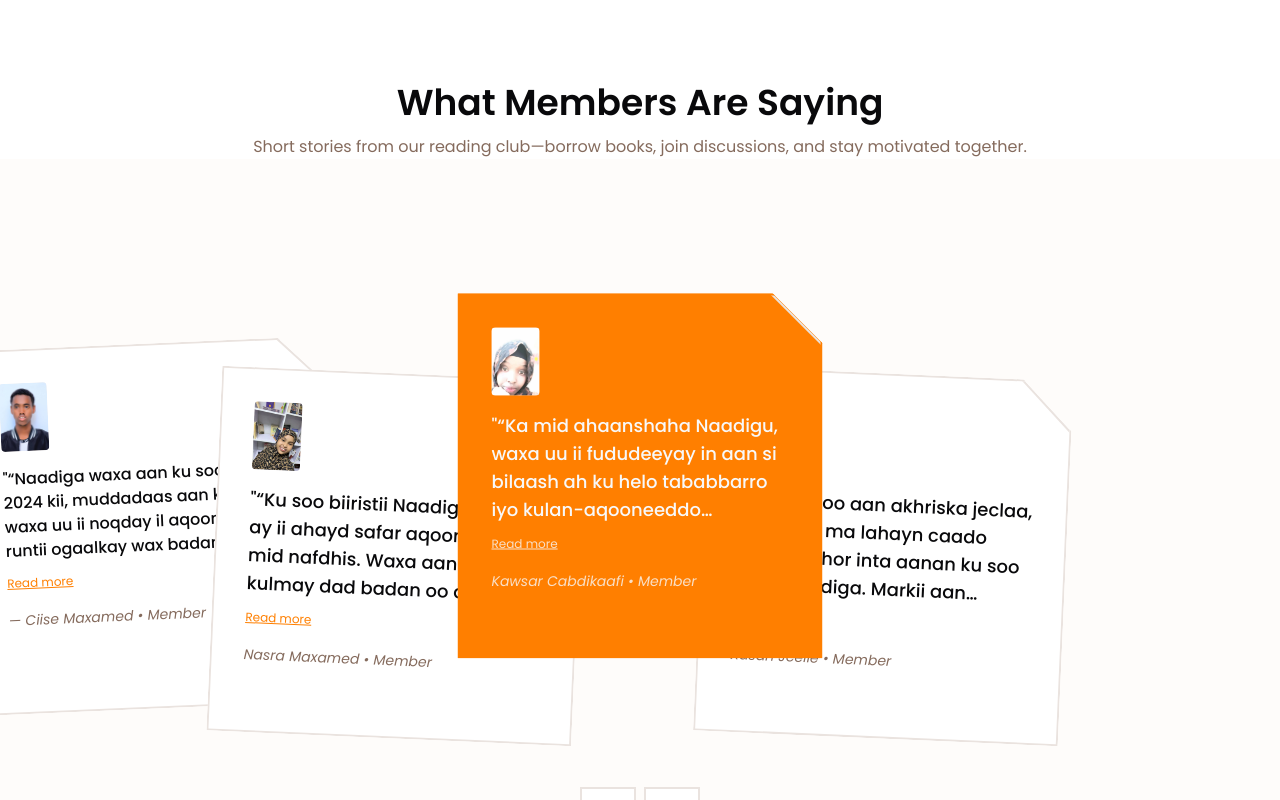
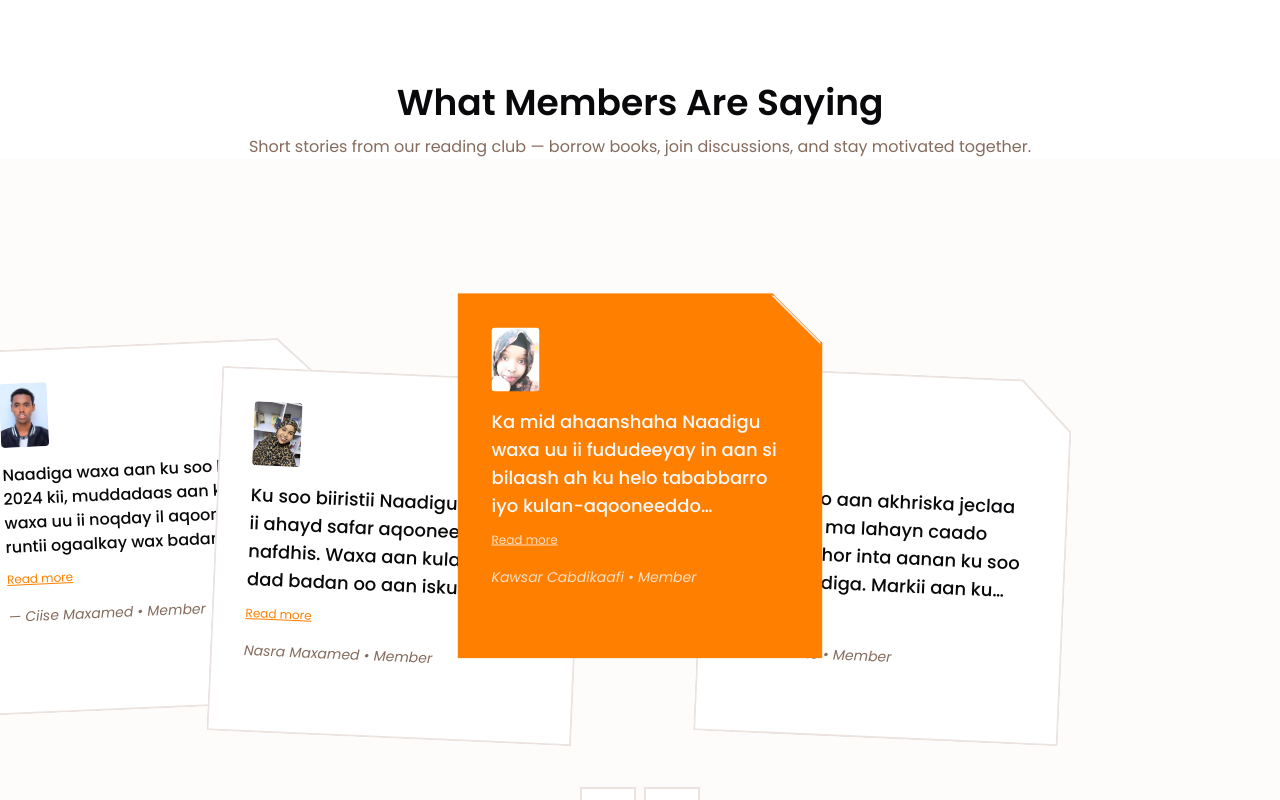
Before and after one commit to Amin365/JJU, a React (Vite) app in the folder frontend/: page / in a window 1280 px wide. Shown: the part 2080-2880 px from the top of the page. Built offline with nearby package versions, Linux system fonts and the light colour scheme.

Commit message:
corrected some testomainls sentences

```diff
--- a/frontend/src/components/Blogs/BlogEdit.jsx
+++ b/frontend/src/components/Blogs/BlogEdit.jsx
@@ -13,6 +13,7 @@ const AVAILABLE_TAGS = [
   "Saynis",
   "Taariikh",
   "Sheeko Faneed",
+  "Sheeko Gaaban",
   "Suugan",
   "Technology",
   "Buug Sookoobid",
--- a/frontend/src/components/Homepage/Faq.jsx
+++ b/frontend/src/components/Homepage/Faq.jsx
@@ -26,7 +26,7 @@ export default function ScrollFAQAccordion({
       id: 1,
       question: "How do I join the Reading Club?",
       answer:
-        "1.Registration takes place for a short period, so you should stay updated when it is announced on the Club’s social media platforms.",
+        "Registration takes place for a short period, so you should stay updated when it is announced on the Club’s social media platforms.",
     },
     {
       id: 2,
--- a/frontend/src/components/Homepage/Footer.jsx
+++ b/frontend/src/components/Homepage/Footer.jsx
@@ -71,7 +71,7 @@ export default function Footer({clubLogoSrc}) {
 
             <span className="text-base font-semibold">
 
-            Naadiga Akhriska iyo Qoralka ee Jaamacada Jigjiga</span>
+            Naadiga Akhriska iyo Qoralka  Jaamacada Jigjiga</span>
           </div>
 
           <p className="text-muted-foreground mt-2 text-sm">
@@ -79,7 +79,7 @@ export default function Footer({clubLogoSrc}) {
           </p>
 
           <p className="text-muted-foreground mt-6 text-sm">
-            © {new Date().getFullYear()} Naadiga Akhriska iyo Qoralka ee Jaamacada Jigjiga . All rights reserved.
+            © {new Date().getFullYear()} Naadiga Akhriska iyo Qoralka  Jaamacada Jigjiga . All rights reserved.
           </p>
         </AnimatedContainer>
 
--- a/frontend/src/components/Homepage/Testomial.jsx
+++ b/frontend/src/components/Homepage/Testomial.jsx
@@ -4,45 +4,48 @@ import { cn } from "@/lib/utils";
 
 const SQRT_5000 = Math.sqrt(5000);
 
-// Reading-club mock data
+/* ---------------- MOCK DATA ---------------- */
 
 const MOCK_TESTIMONIALS = [
   {
-    tempId: 0,
+    id: 0,
     testimonial:
-      "“Naadiga waxa aan ku soo biiray 2024 kii, muddadaas aan ku jiray waxa uu ii noqday il aqooneed, oo runtii ogaalkay wax badan ku darsatay, maaddaama aan si bilaash Maktabaddiisa uga dhex helay buug haddii meel kale aan u raadsan lahaa qiima badan iigu kici lahayd.”",
+      "Naadiga waxa aan ku soo biiray 2024 kii, muddadaas aan ku jiray waxa uu ii noqday il aqooneed, oo runtii ogaalkay wax badan ku darsatay, maaddaama aan si bilaash Maktabaddiisa uga dhex helay buug haddii meel kale aan u raadsan lahaa qiima badan iigu kici lahayd.",
     by: "— Ciise Maxamed • Member",
     imgSrc: "/testomial/ciise.jpg",
   },
   {
-    tempId: 1,
+    id: 1,
     testimonial:
-      "“Ku soo biiristii Naadigu waxa ay ii ahayd safar aqooneed iyo mid nafdhis. Waxa aan kula kulmay dad badan oo aan isku jiho u soconno, waxaa ku korodhay xirfaddayda dad la shaqaynta, waxaana ku kobcay aqoontayda guud.”",
+      "Ku soo biiristii Naadigu waxa ay ii ahayd safar aqooneed iyo mid nafdhis. Waxa aan kula kulmay dad badan oo aan isku jiho u soconno, waxaa ku korodhay xirfaddayda dad la shaqaynta, waxaana ku kobcay aqoontayda guud.",
     by: "Nasra Maxamed • Member",
     imgSrc: "/testomial/nasra.jpg",
   },
   {
-    tempId: 2,
+    id: 2,
     testimonial:
-      "“Ka mid ahaanshaha Naadigu, waxa uu ii fududeeyay in aan si bilaash ah ku helo tababbarro iyo kulan-aqooneeddo xirfadahayga nololeed wax weyn ku darsaday.”",
+      "Ka mid ahaanshaha Naadigu waxa uu ii fududeeyay in aan si bilaash ah ku helo tababbarro iyo kulan-aqooneeddo xirfadahayga nololeed wax weyn ku darsaday.",
     by: "Kawsar Cabdikaafi • Member",
     imgSrc: "/testomial/kawsar.jpg",
   },
   {
-    tempId: 3,
+    id: 3,
     testimonial:
-      "“Inkasta oo aan akhriska jeclaa, haddana ma lahayn caado akhris ka hor inta aanan ku soo biirin Naadiga. Markii aan Naadiga ku soo biiray waxaan yeeshay caado akhris maaddaama aan soo dhexgalay degaan akhris oo igu riixayay in aan wax akhriyo.”",
+      "Inkasta oo aan akhriska jeclaa haddana ma lahayn caado akhris ka hor inta aanan ku soo biirin Naadiga. Markii aan ku biiray waxaan yeeshay caado akhris sababtoo ah degaan akhris ayaa igu dhiirrigeliyay.",
     by: "Xasan Jeelle • Member",
     imgSrc: "/testomial/xasan.jpg",
   },
 ];
 
+/* ---------------- HELPERS ---------------- */
 
-function autoFontSize(textLength) {
-  if (textLength > 400) return "text-sm";
-  if (textLength > 250) return "text-base";
+function autoFontSize(len) {
+  if (len > 400) return "text-sm";
+  if (len > 250) return "text-base";
   return "text-lg";
 }
+
+/* ---------------- CARD ---------------- */
 
 function TestimonialCard({ position, testimonial, handleMove, cardSize }) {
   const isCenter = position === 0;
@@ -56,8 +59,8 @@ function TestimonialCard({ position, testimonial, handleMove, cardSize }) {
       ref={cardRef}
       onClick={() => handleMove(position)}
       className={cn(
-        "absolute mt-8 left-1/2 top-1/2 cursor-pointer border-2 p-8 transition-all duration-500 ease-in-out",
-        "overflow-hidden",
+        "absolute mt-8 left-1/2 top-1/2 cursor-pointer border-2 p-8",
+        "transition-all duration-500 ease-in-out overflow-hidden",
         isCenter
           ? "z-10 bg-primary text-primary-foreground border-primary"
           : "z-0 bg-card text-card-foreground border-border hover:border-primary/50"
@@ -65,18 +68,17 @@ function TestimonialCard({ position, testimonial, handleMove, cardSize }) {
       style={{
         width: cardSize,
         minHeight: cardSize,
-        height: "auto",
-        transition: "all 0.6s cubic-bezier(0.4, 0, 0.2, 1)",
-        clipPath: `polygon(50px 0%, calc(100% - 50px) 0%, 100% 50px, 100% 100%, calc(100% - 50px) 100%, 50px 100%, 0 100%, 0 0)`,
         transform: `
           translate(-50%, -50%)
           translateX(${(cardSize / 1.5) * position}px)
           translateY(${isCenter ? -65 : position % 2 ? 15 : -15}px)
           rotate(${isCenter ? 0 : position % 2 ? 2.5 : -2.5}deg)
         `,
+        clipPath:
+          "polygon(50px 0%, calc(100% - 50px) 0%, 100% 50px, 100% 100%, calc(100% - 50px) 100%, 50px 100%, 0 100%, 0 0)",
         boxShadow: isCenter
           ? "0px 8px 0px 4px hsl(var(--border))"
-          : "0px 0px 0px 0px transparent",
+          : "none",
       }}
     >
       <span
@@ -86,8 +88,8 @@ function TestimonialCard({ position, testimonial, handleMove, cardSize }) {
 
       <img
         src={testimonial.imgSrc}
-        alt={testimonial.by?.split("•")?.[0]?.trim() || "Member"}
-        className="mb-4 h-17 w-12 rounded bg-muted object-cover object-top"
+        alt={testimonial.by}
+        className="mb-4 h-16 w-12 rounded bg-muted object-cover"
         style={{ boxShadow: "3px 3px 0px hsl(var(--background))" }}
       />
 
@@ -95,14 +97,12 @@ function TestimonialCard({ position, testimonial, handleMove, cardSize }) {
         className={cn(
           "font-medium transition-all duration-300",
           textSizeClass,
-          isCenter ? "text-primary-foreground" : "text-foreground",
           !expanded && "line-clamp-4"
         )}
       >
-        "{testimonial.testimonial}"
+        {testimonial.testimonial}
       </h3>
 
-      {/* Read More */}
       {testimonial.testimonial.length > 150 && (
         <button
           onClick={(e) => {
@@ -110,7 +110,7 @@ function TestimonialCard({ position, testimonial, handleMove, cardSize }) {
             setExpanded((prev) => !prev);
           }}
           className={cn(
-            "mt-3 text-xs underline transition-colors",
+            "mt-3 text-xs underline",
             isCenter ? "text-primary-foreground/80" : "text-primary"
           )}
         >
@@ -121,7 +121,9 @@ function TestimonialCard({ position, testimonial, handleMove, cardSize }) {
       <p
         className={cn(
           "mt-4 text-sm italic",
-          isCenter ? "text-primary-foreground/80" : "text-muted-foreground"
+          isCenter
+            ? "text-primary-foreground/80"
+            : "text-muted-foreground"
         )}
       >
         {testimonial.by}
@@ -130,37 +132,28 @@ function TestimonialCard({ position, testimonial, handleMove, cardSize }) {
   );
 }
 
-const StaggerTestimonials = ({
+/* ---------------- MAIN COMPONENT ---------------- */
+
+export default function StaggerTestimonials({
   testimonials,
   className,
   title = "What Members Are Saying",
-  description = "Short stories from our reading club—borrow books, join discussions, and stay motivated together.",
-}) => {
+  description =
+    "Short stories from our reading club — borrow books, join discussions, and stay motivated together.",
+}) {
   const [cardSize, setCardSize] = useState(365);
-  const [testimonialsList, setTestimonialsList] = useState(
-    Array.isArray(testimonials) && testimonials.length ? testimonials : MOCK_TESTIMONIALS
-  );
+  const [list, setList] = useState([]);
 
-  const handleMove = (steps) => {
-    const newList = [...testimonialsList];
+  /* sync props safely (fix duplication issue) */
+  useEffect(() => {
+    if (Array.isArray(testimonials) && testimonials.length) {
+      setList(testimonials);
+    } else {
+      setList(MOCK_TESTIMONIALS);
+    }
+  }, [testimonials]);
 
-    if (steps > 0) {
-      for (let i = steps; i > 0; i--) {
-        const item = newList.shift();
-        if (!item) return;
-        newList.push({ ...item, tempId: Math.random() });
-      }
-    } else {
-      for (let i = steps; i < 0; i++) {
-        const item = newList.pop();
-        if (!item) return;
-        newList.unshift({ ...item, tempId: Math.random() });
-      }
-    }
-
-    setTestimonialsList(newList);
-  };
-
+  /* responsive card size */
   useEffect(() => {
     const updateSize = () => {
       const { matches } = window.matchMedia("(min-width: 640px)");
@@ -172,27 +165,45 @@ const StaggerTestimonials = ({
     return () => window.removeEventListener("resize", updateSize);
   }, []);
 
+  /* carousel move */
+  const handleMove = (steps) => {
+    const newList = [...list];
+
+    if (steps > 0) {
+      for (let i = 0; i < steps; i++) {
+        newList.push(newList.shift());
+      }
+    } else {
+      for (let i = 0; i < Math.abs(steps); i++) {
+        newList.unshift(newList.pop());
+      }
+    }
+
+    setList([...newList]);
+  };
+
   return (
     <section className={cn("w-full", className)} id="testimonials">
       <div className="mx-auto max-w-4xl px-6 pt-16 text-center">
-        <h2 className="text-balance text-3xl font-semibold text-foreground md:text-4xl">
-          {title}
-        </h2>
+        <h2 className="text-3xl font-semibold md:text-4xl">{title}</h2>
         <p className="mt-3 text-sm text-muted-foreground md:text-base">
           {description}
         </p>
       </div>
 
-      <div className="relative w-full overflow-hidden bg-muted/30" style={{ minHeight: 700 }}>
-        {testimonialsList.map((testimonial, index) => {
+      <div
+        className="relative w-full overflow-hidden bg-muted/30"
+        style={{ minHeight: 700 }}
+      >
+        {list.map((testimonial, index) => {
           const position =
-            testimonialsList.length % 2
-              ? index - (testimonialsList.length + 1) / 2
-              : index - testimonialsList.length / 2;
+            list.length % 2
+              ? index - (list.length + 1) / 2
+              : index - list.length / 2;
 
           return (
             <TestimonialCard
-              key={testimonial.tempId}
+              key={testimonial.id}
               testimonial={testimonial}
               handleMove={handleMove}
               position={position}
@@ -204,10 +215,7 @@ const StaggerTestimonials = ({
         <div className="absolute mt-12 bottom-4 left-1/2 flex -translate-x-1/2 gap-2">
           <button
             onClick={() => handleMove(-1)}
-            className={cn(
-              "flex h-14 w-14 items-center justify-center text-2xl transition-colors",
-              "bg-background border-2 border-border hover:bg-primary hover:text-primary-foreground"
-            )}
+            className="flex h-14 w-14 items-center justify-center border-2 bg-background hover:bg-primary hover:text-primary-foreground"
             type="button"
           >
             <ChevronLeft />
@@ -215,10 +223,7 @@ const StaggerTestimonials = ({
 
           <button
             onClick={() => handleMove(1)}
-            className={cn(
-              "flex h-14 w-14 items-center justify-center text-2xl transition-colors",
-              "bg-background border-2 border-border hover:bg-primary hover:text-primary-foreground"
-            )}
+            className="flex h-14 w-14 items-center justify-center border-2 bg-background hover:bg-primary hover:text-primary-foreground"
             type="button"
           >
             <ChevronRight />
@@ -227,6 +232,4 @@ const StaggerTestimonials = ({
       </div>
     </section>
   );
-};
-
-export default StaggerTestimonials;
+}
```
